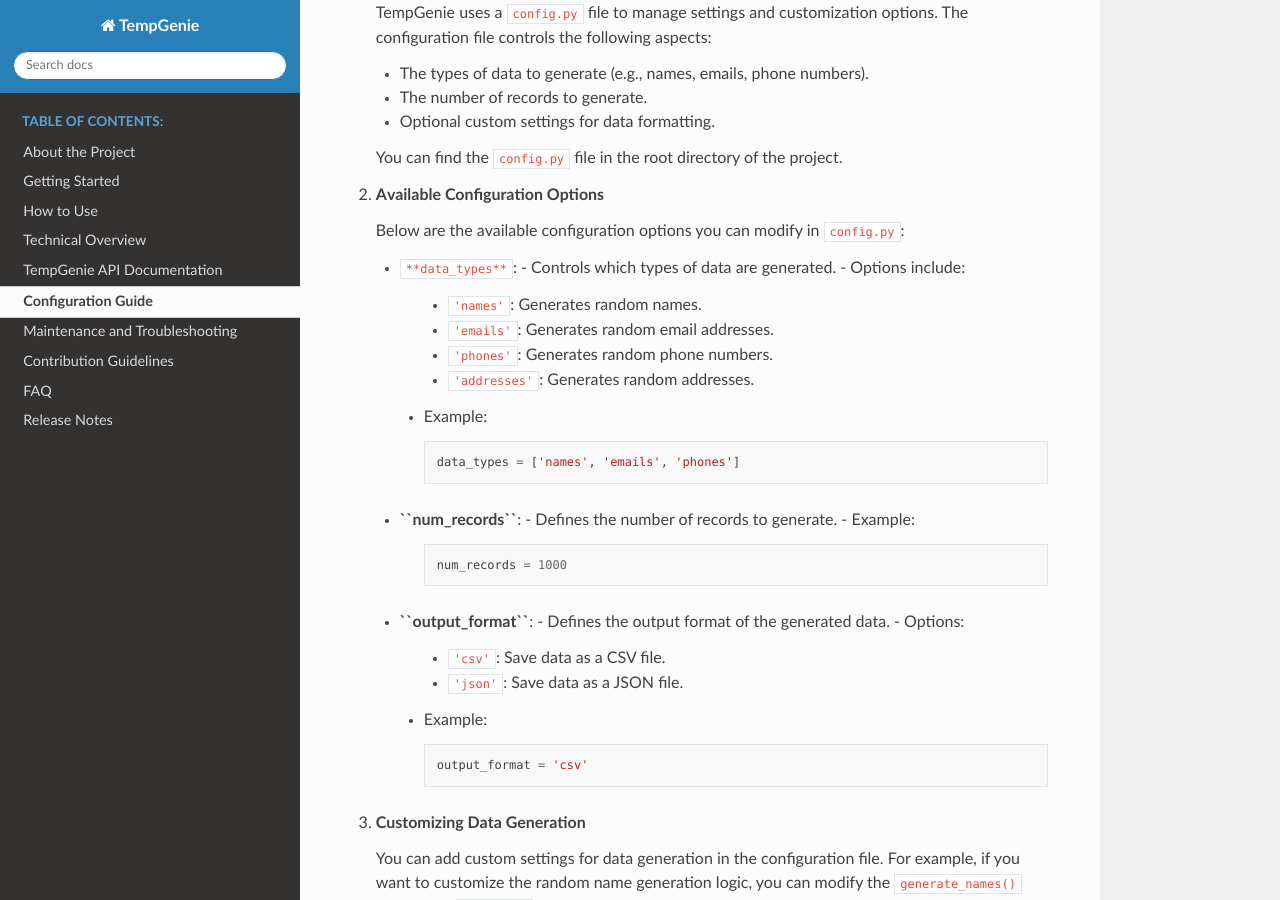
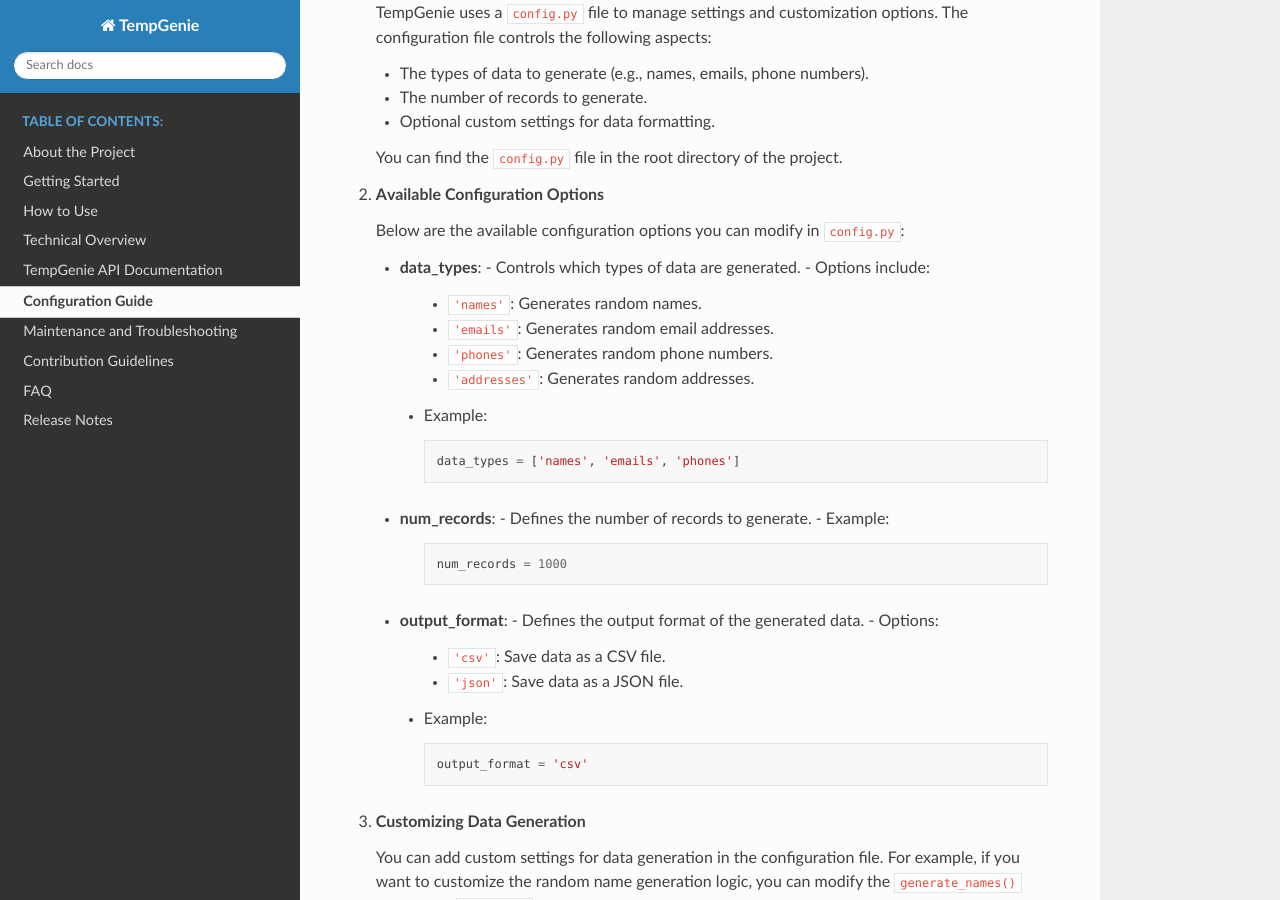
Before and after one commit to DaeSeob01/TempGenie, a Sphinx documentation site: the page built from docs/source/configuration.rst, in a window 1280 px wide and 900 px high, scrolled down 243 px. Built offline with Sphinx 7.4.7 and the Read the Docs theme 3.1.0, drawn with Linux system fonts in a browser that asks for light colours.

```diff
--- a/docs/source/configuration.rst
+++ b/docs/source/configuration.rst
@@ -17,7 +17,7 @@ This guide provides an overview of how to configure TempGenie to suit your needs
 
    Below are the available configuration options you can modify in ``config.py``:
 
-   - ``**data_types**``:
+   - **data_types**:
      - Controls which types of data are generated.
      - Options include:
        - ``'names'``: Generates random names.
@@ -30,7 +30,7 @@ This guide provides an overview of how to configure TempGenie to suit your needs
 
            data_types = ['names', 'emails', 'phones']
 
-   - **``num_records``**:
+   - **num_records**:
      - Defines the number of records to generate.
      - Example:
 
@@ -38,7 +38,7 @@ This guide provides an overview of how to configure TempGenie to suit your needs
 
            num_records = 1000
 
-   - **``output_format``**:
+   - **output_format**:
      - Defines the output format of the generated data.
      - Options:
        - ``'csv'``: Save data as a CSV file.
```
